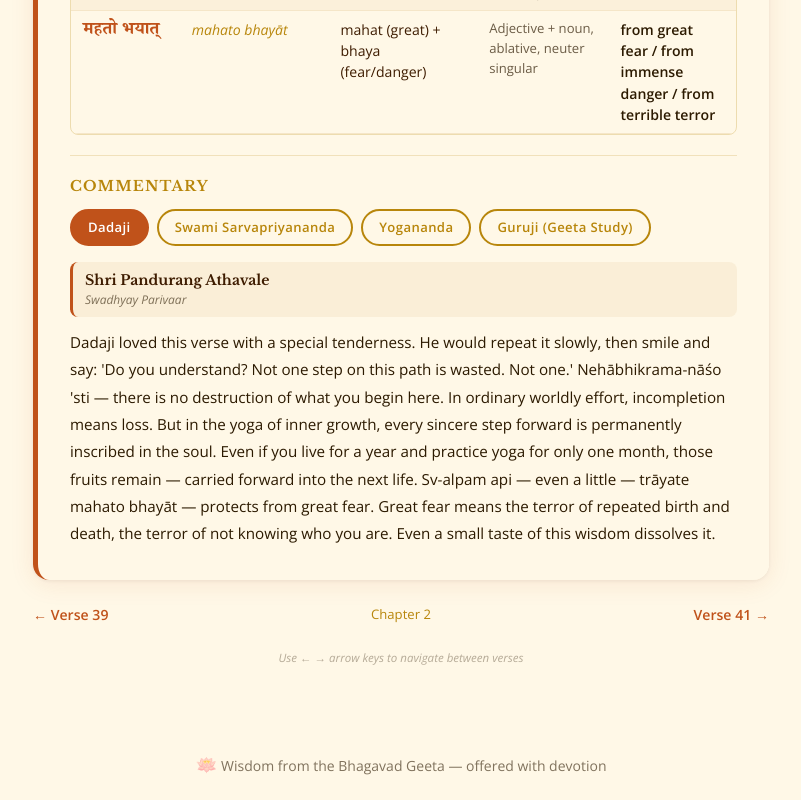
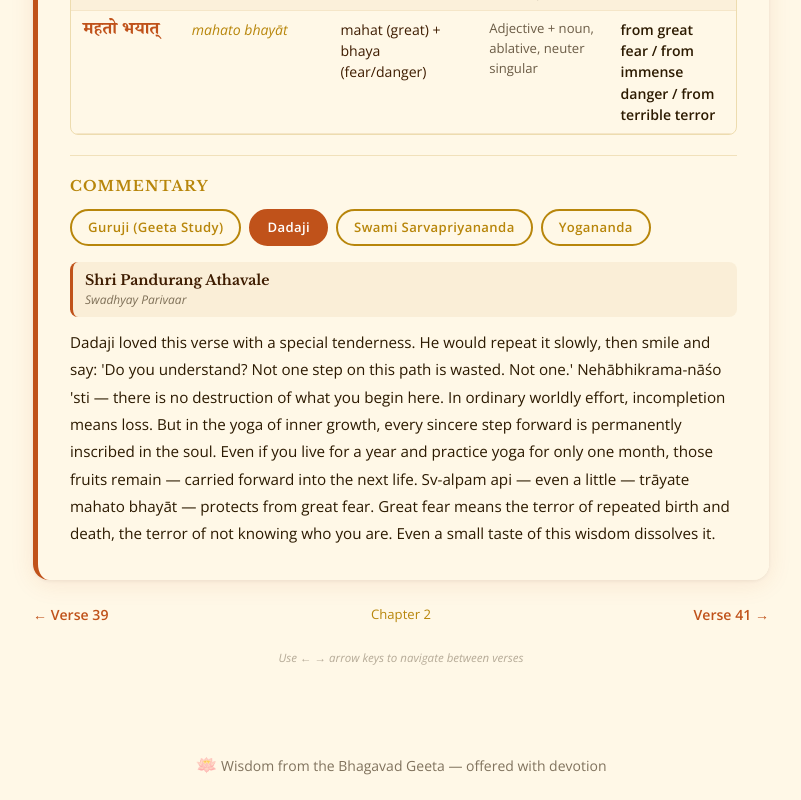
Before and after one commit to rutvikh/bhagavad-geeta-app, a React (Vite) app: page /#/chapter/2/verse/40 in a window 1280 px wide. Shown: the part 1382-2182 px from the top of the page, without its empty margins (239-1040 px from the left). Built offline with nearby package versions, Linux system fonts and the light colour scheme.

Commit message:
feat: move Guruji tab to first position, keep Dadaji as default
Co-Authored-By: Claude Sonnet 4.6 <noreply@anthropic.com>

```diff
--- a/src/components/CommentaryTabs.jsx
+++ b/src/components/CommentaryTabs.jsx
@@ -1,6 +1,14 @@
 import { useState } from 'react'
 
 const TABS = [
+  {
+    key: 'guruji',
+    label: 'Guruji (Geeta Study)',
+    fullName: 'Guruji',
+    subtitle: 'Geeta Study',
+    color: '#7B3FA0',
+    wip: true,
+  },
   {
     key: 'dadaji',
     label: 'Dadaji',
@@ -29,14 +37,6 @@ const TABS = [
     subtitle: 'Tatvavivecani',
     color: '#005E5A',
     hidden: true,
-  },
-  {
-    key: 'guruji',
-    label: 'Guruji (Geeta Study)',
-    fullName: 'Guruji',
-    subtitle: 'Geeta Study',
-    color: '#7B3FA0',
-    wip: true,
   },
 ]
 
```
